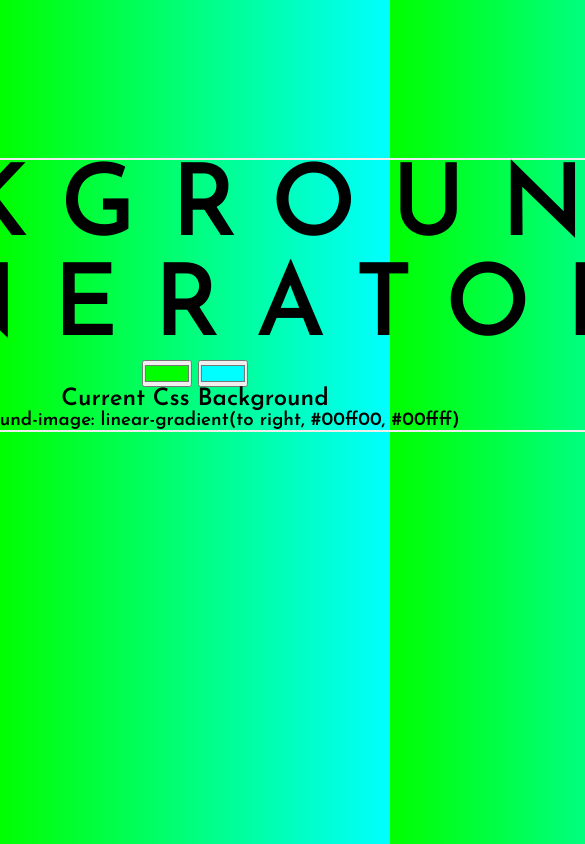
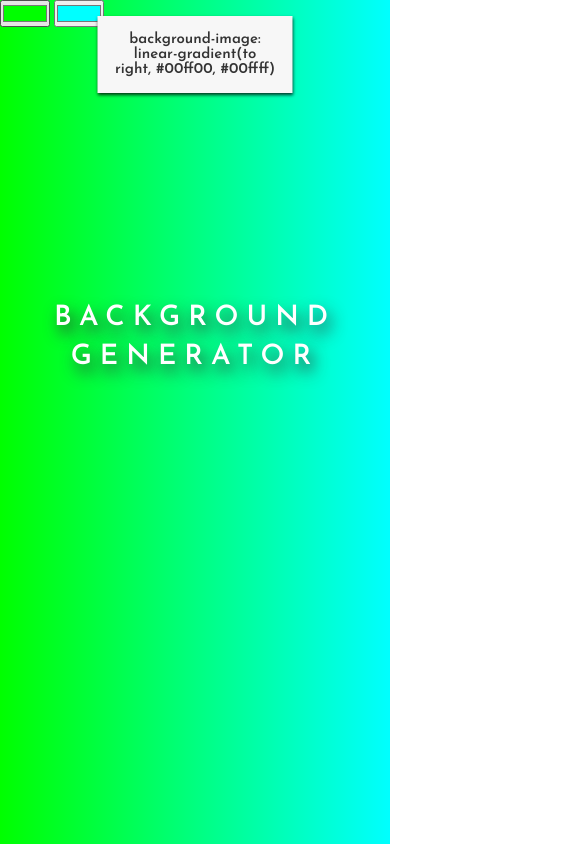
Before and after one commit to Danogo/background-generator, a website: page index.html in a window 390 px wide. Shown: the top 844 px of the page, 585 px wide, since content can reach past the window. Drawn offline with Linux system fonts and the light colour scheme.

Commit message:
styled heading and property info box

```diff
--- a/index.html
+++ b/index.html
@@ -9,13 +9,14 @@
     <link rel="stylesheet" href="style.css">
 </head>
 <body>
-    <div class="container">
+    <div class="heading">
         <h1>Background Generator</h1>
-        <div class="colors">
-            <input type="color" name="color1" value="#00ff00">
-            <input type="color" name="color2" value="#00ffff">
-        </div>
-        <h2>Current Css Background</h2>
+    </div>
+    <div class="settings">
+        <input type="color" name="color1" value="#00ff00">
+        <input type="color" name="color2" value="#00ffff">
+    </div>
+    <div class="info">
         <h3></h3>
     </div>
     <script src="main.js"></script>
--- a/main.js
+++ b/main.js
@@ -1,7 +1,7 @@
 // ======== DOM caching =======
 const colOne    = document.querySelector('input[name="color1"]'),
     colTwo      = document.querySelector('input[name="color2"]'),
-    colorsBox   = document.querySelector('.colors'),
+    settingsBox = document.querySelector('.settings'),
     colValueBox = document.querySelector('h3'),
     bodyBox     = document.querySelector('body');
 
@@ -15,4 +15,4 @@ function setColor(evt) {
 setColor();
 
 // ========= Event listeners ==========
-colorsBox.addEventListener('input', setColor);
+settingsBox.addEventListener('input', setColor);
--- a/style.css
+++ b/style.css
@@ -13,21 +13,67 @@ body {
     font-size: 1.6rem;
     min-height: 100vh;
     font-family: 'Josefin Sans', Arial, Helvetica, sans-serif;
+    text-align: center;
+    color: #333;
 }
 
-.container {
+.heading {
+    width: 100%;
     max-width: 114rem;
     margin: 0 auto;
-    border: 2px solid #eee;
     position: absolute;
-    top: 35%;
+    top: 40%;
     left: 50%;
     transform: translate(-50%, -50%);
-    text-align: center;
+    line-height: 1.4;
 }
 
 h1 {
     font-size: 10rem;
     text-transform: uppercase;
     letter-spacing: 3.5rem;
+    color: #fff;
+    text-shadow: .5rem 1rem 2rem #333;
 }
+
+.settings {
+    position: absolute;
+    top: 0;
+    left: 0;
+}
+
+.info {
+    position: absolute;
+    top: 0;
+    left: 50%;
+    transform: translateX(-50%);
+    margin-top: 2rem;
+    padding: 2rem;
+    box-shadow: 0 .3rem .4rem rgba(3, 3, 3, .8);
+    background-color: #f7f7f7;
+}
+
+@media only screen and (max-width: 75em) {
+       h1 {
+           font-size: 8rem;
+           letter-spacing: 2.5rem;
+       }
+}
+
+@media only screen and (max-width: 56.25em) {
+    h1 {
+        font-size: 5rem;
+        letter-spacing: 2rem;
+    }
+}
+
+@media only screen and (max-width: 37.5em) {
+    html {
+        font-size: 50%;
+    }
+
+    h1 {
+        font-size: 3.5rem;
+        letter-spacing: 1rem;
+    }
+}
```
